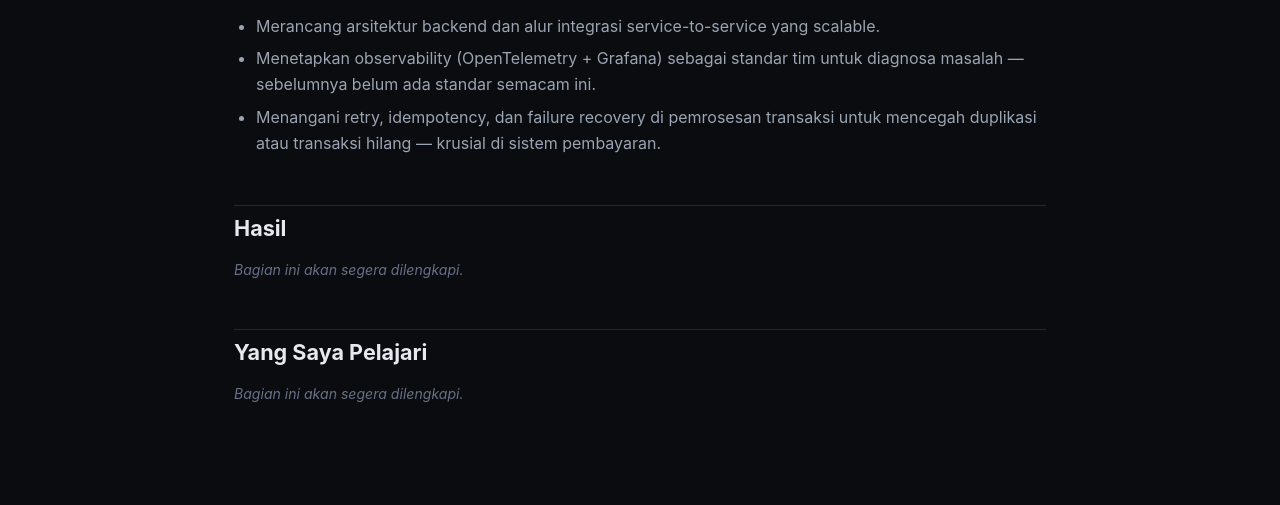
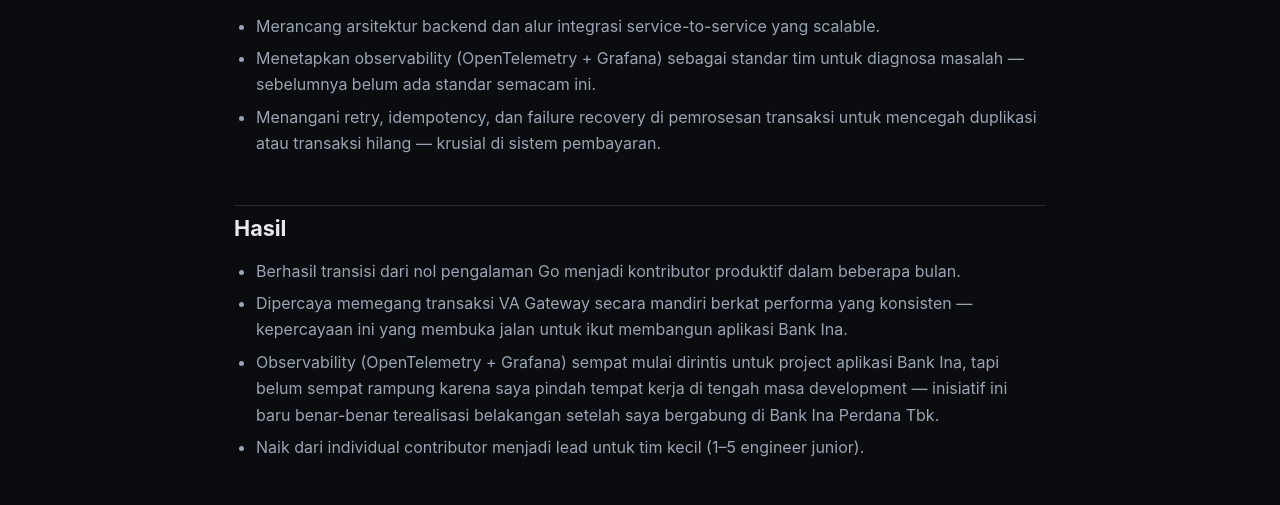
Before and after one commit to rovifa/rovi-portfolio, an Astro site: page /case-studies/ottodigital in a window 1280 px wide. Shown: the part 1152-1657 px from the top of the page. Built offline with nearby package versions, Linux system fonts and the light colour scheme; Astro itself is replaced by a stand-in of ours.

Commit message:
Fill in ottodigital Hasil and rag Hasil placeholders
ottodigital: corrected timeline to "beberapa bulan" and clarified that
observability for the Bank Ina app was started but not finished before
changing jobs, only actually completed later at Bank Ina Perdana Tbk.
rag: honest status note since the project is still ongoing with no
measurable results yet.

mambu-estatement, simulator, and ottodigital's "Yang Saya Pelajari"
placeholders are still pending author revisions.

```diff
--- a/src/pages/case-studies/ottodigital.astro
+++ b/src/pages/case-studies/ottodigital.astro
@@ -75,7 +75,28 @@ import Layout from "../../layouts/Layout.astro";
   </ul>
 
   <h2>Hasil</h2>
-  <p class="placeholder-note">Bagian ini akan segera dilengkapi.</p>
+  <ul>
+    <li>
+      Berhasil transisi dari nol pengalaman Go menjadi kontributor produktif
+      dalam beberapa bulan.
+    </li>
+    <li>
+      Dipercaya memegang transaksi VA Gateway secara mandiri berkat performa
+      yang konsisten — kepercayaan ini yang membuka jalan untuk ikut
+      membangun aplikasi Bank Ina.
+    </li>
+    <li>
+      Observability (OpenTelemetry + Grafana) sempat mulai dirintis untuk
+      project aplikasi Bank Ina, tapi belum sempat rampung karena saya
+      pindah tempat kerja di tengah masa development — inisiatif ini baru
+      benar-benar terealisasi belakangan setelah saya bergabung di Bank Ina
+      Perdana Tbk.
+    </li>
+    <li>
+      Naik dari individual contributor menjadi lead untuk tim kecil (1–5
+      engineer junior).
+    </li>
+  </ul>
 
   <h2>Yang Saya Pelajari</h2>
   <p class="placeholder-note">Bagian ini akan segera dilengkapi.</p>
```
Also changed, not shown: src/pages/case-studies/rag.astro (+9 -1 lines).
